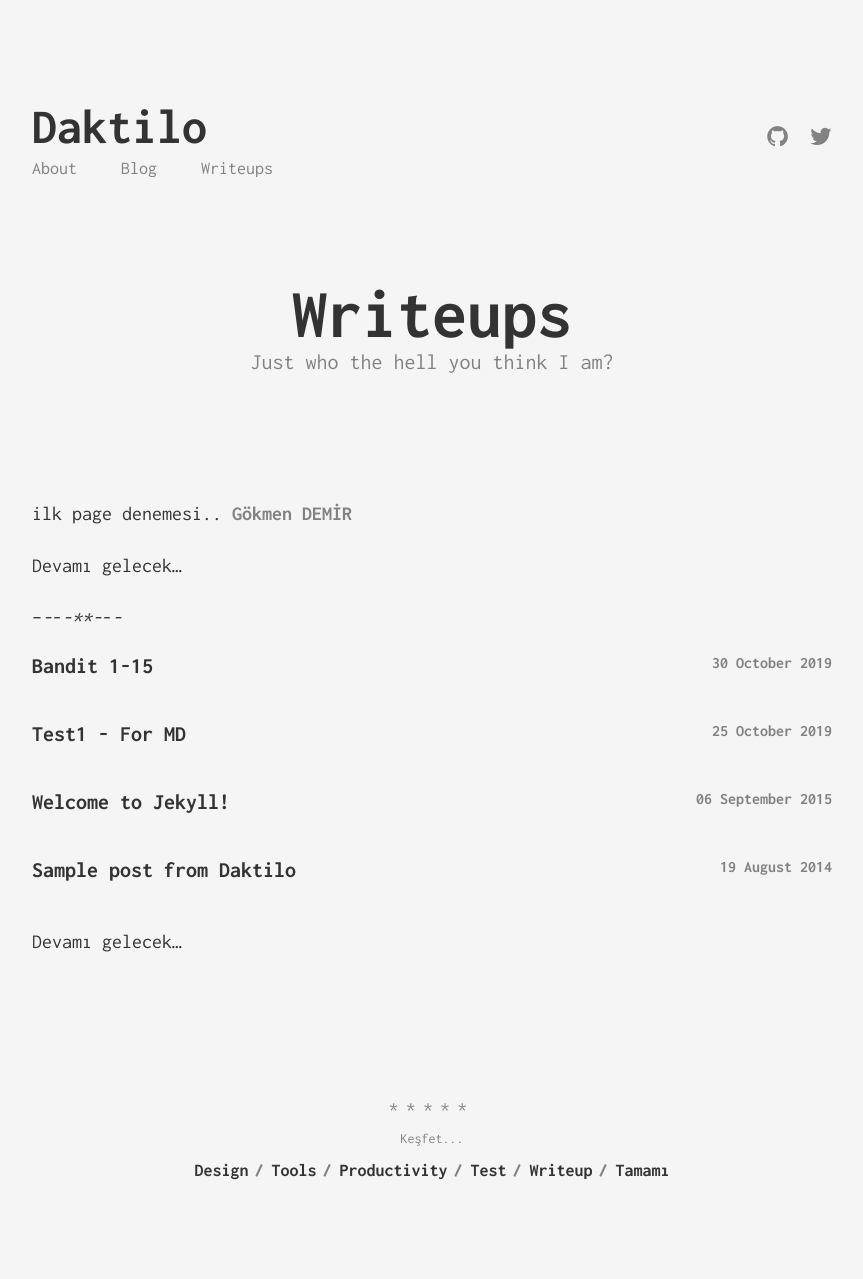
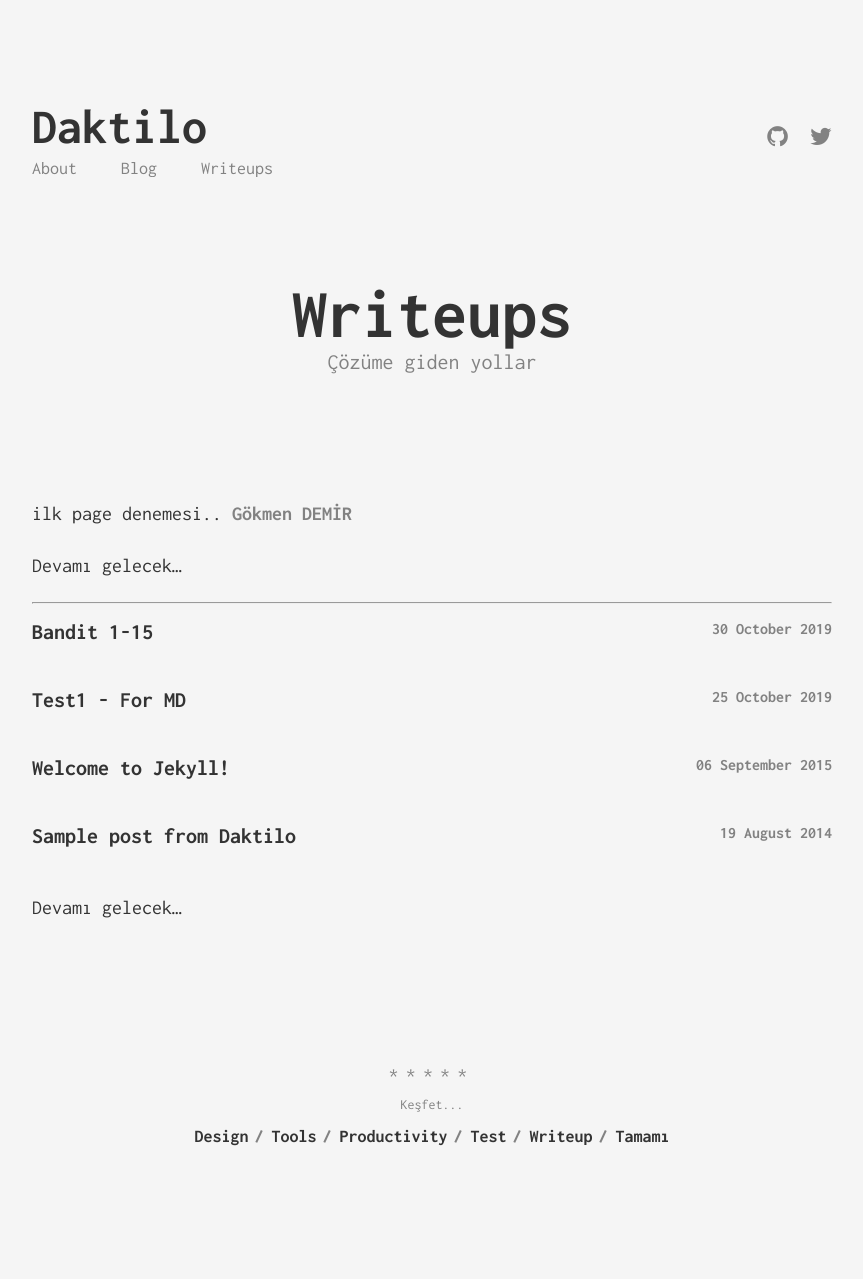
Before and after one commit to JohnGkmn/JohnGkmn.github.io, a Jekyll site: the page built from writeups.md, in a window 1280 px wide. Shown: the whole page, without its empty margins (208-1071 px from the left). Built offline with Jekyll 4.4.1, drawn with Linux system fonts in a browser that asks for light colours; after the commit the page ends 1245 px from its top, so only the background shows below that.

Commit message:
Update writeups.md

```diff
--- a/writeups.md
+++ b/writeups.md
@@ -1,7 +1,7 @@
 ---
 layout: page
 title: Writeups
-subtitle: Just who the hell you think I am?
+subtitle: Çözüme giden yollar
 permalink: /writeups/
 ---
 
@@ -10,7 +10,7 @@ ilk page denemesi..
 
 Devamı gelecek...
 
---*-*-*-**-*-*-*
+_____
 
 <ul class="list-posts">
     {% for post in site.posts %}
```
